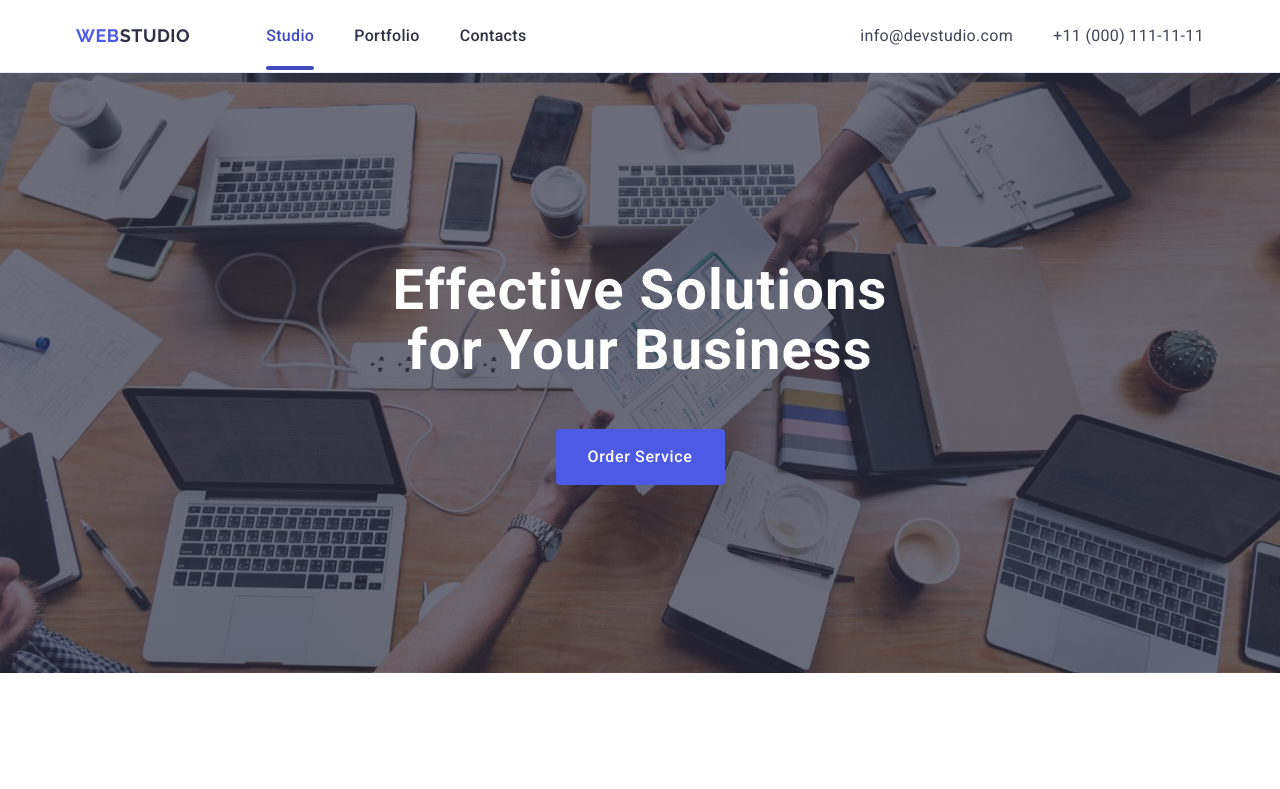
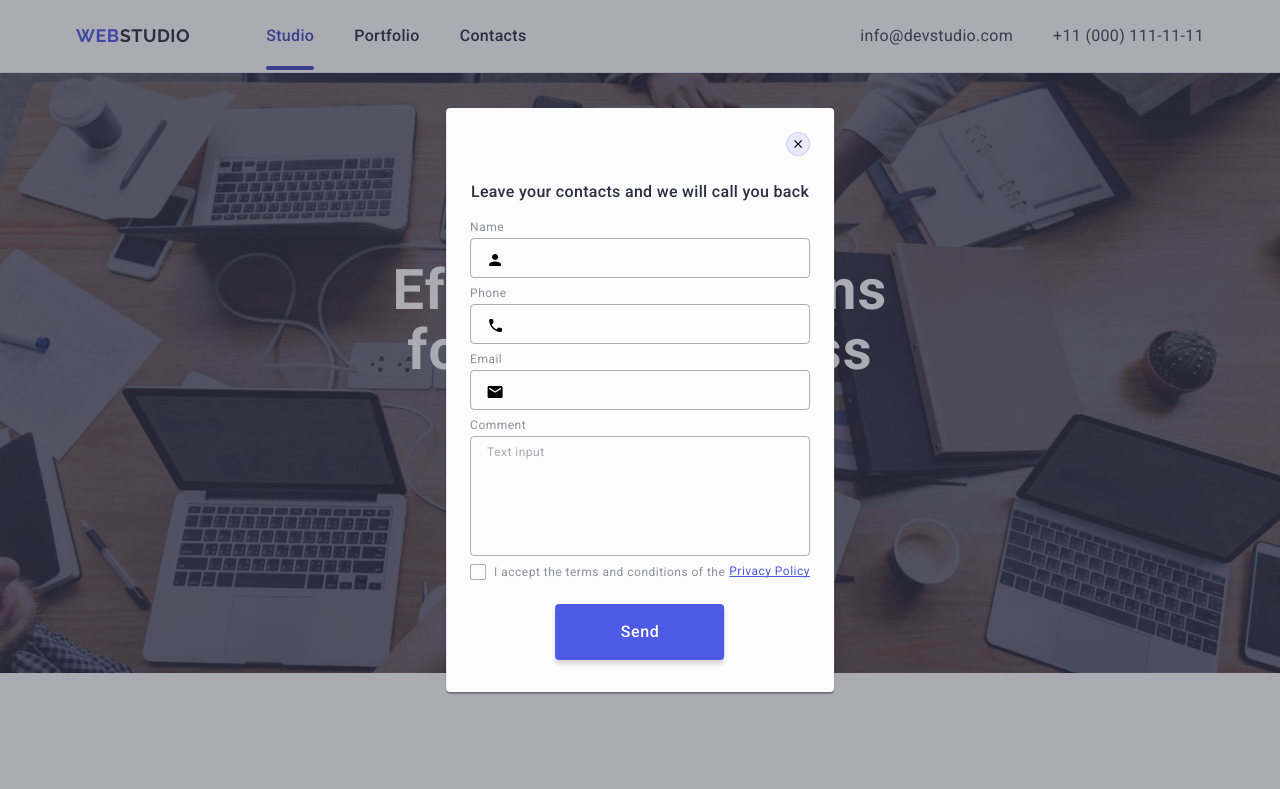
Before and after one commit to Ira0000/goit-markup-hw-05, a plain HTML site: page index.html in a window 1280 px wide. Shown: the top 789 px of the page. Drawn offline with nearby package versions, Linux system fonts and the light colour scheme.

Commit message:
change according to autotest

```diff
--- a/css/styles.css
+++ b/css/styles.css
@@ -510,9 +510,18 @@ button {
   letter-spacing: 0.04em;
   color: #fff;
   padding-left: 16px;
+  box-shadow: 0px 4px 4px rgba(0, 0, 0, 0.15);
 
   transition: border 250ms cubic-bezier(0.4, 0, 0.2, 1),
     outline 250ms cubic-bezier(0.4, 0, 0.2, 1);
+}
+
+.subscribe-field::placeholder {
+  font-weight: 400;
+  font-size: 12px;
+  line-height: 2;
+  letter-spacing: 0.04em;
+  color: #fff;
 }
 
 .subscribe-field:focus {
@@ -521,11 +530,12 @@ button {
 }
 
 .subscribe-button {
+  font-family: 'Roboto', sans-serif;
   display: flex;
   align-items: center;
   justify-content: center;
   gap: 16px;
-  width: 165px;
+  min-width: 165px;
   height: 40px;
   background-color: #4d5ae5;
   border-radius: 4px;
@@ -536,7 +546,7 @@ button {
   line-height: 1.5;
   letter-spacing: 0.04em;
   text-align: center;
-  color: #fff;
+  color: #ffffff;
   cursor: pointer;
   transition: background-color 250ms cubic-bezier(0.4, 0, 0.2, 1);
 }
@@ -564,9 +574,9 @@ button {
   height: 100%;
   z-index: 999;
 
-  opacity: 0;
+  /* opacity: 0;
   visibility: hidden;
-  pointer-events: none;
+  pointer-events: none; */
 
   transition: opacity 250ms cubic-bezier(0.4, 0, 0.2, 1),
     visibility 250ms cubic-bezier(0.4, 0, 0.2, 1);
@@ -585,24 +595,19 @@ button {
   transform: translate(-50%, -50%);
 
   max-width: 408px;
-  max-height: 584px;
+  min-height: 584px;
   box-shadow: 0 1px 1px 0 rgba(0, 0, 0, 0.14), 0 1px 3px 0 rgba(0, 0, 0, 0.12),
     0 2px 1px 0 rgba(0, 0, 0, 0.2);
   background: #fcfcfc;
   border-radius: 4px;
-  padding: 24px;
-}
-
-.form {
-  display: flex;
-  justify-content: center;
-  align-self: center;
-  flex-direction: column;
-  gap: 8px;
+  padding: 72px 24px 24px 24px;
+  transition: transform 250ms cubic-bezier(0.4, 0, 0.2, 1);
 }
 
 .close-button {
-  align-self: flex-end;
+  position: absolute;
+  top: 24px;
+  right: 24px;
   display: flex;
   justify-content: center;
   align-items: center;
@@ -614,9 +619,11 @@ button {
   box-shadow: none;
   margin-bottom: 16px;
   cursor: pointer;
+  padding: 0;
   transition: background-color 250ms cubic-bezier(0.4, 0, 0.2, 1),
     border 250ms cubic-bezier(0.4, 0, 0.2, 1);
 }
+
 .form-icon-close {
   transition: fill 250ms cubic-bezier(0.4, 0, 0.2, 1);
 }
@@ -641,18 +648,29 @@ button {
   margin-bottom: 16px;
 }
 
+.form {
+  /* display: flex;
+  justify-content: center;
+  align-self: center;
+  flex-direction: column;
+  gap: 8px; */
+}
+
 .modal-field {
-  display: flex;
+  /* display: flex;
   flex-direction: column;
-  gap: 4px;
+  gap: 4px; */
+  margin-bottom: 8px;
 }
 
 .form-label {
+  display: block;
   font-weight: 400;
   font-size: 12px;
   line-height: 1.17;
   letter-spacing: 0.04em;
   color: #8e8f99;
+  margin-bottom: 4px;
 }
 
 .form-field-wrap {
@@ -664,7 +682,7 @@ button {
 .form-email {
   border: 1px solid rgba(46, 47, 66, 0.4);
   border-radius: 4px;
-  width: 360px;
+  width: 100%;
   font-weight: 400;
   font-size: 12px;
   line-height: 1.17;
@@ -672,7 +690,10 @@ button {
   color: rgba(46, 47, 66, 0.4);
   height: 40px;
   padding-left: 38px;
-  transition: border 250ms cubic-bezier(0.4, 0, 0.2, 1),
+  background-color: transparent;
+  outline: transparent;
+
+  transition: border-color 250ms cubic-bezier(0.4, 0, 0.2, 1),
     outline 250ms cubic-bezier(0.4, 0, 0.2, 1);
   caret-color: #2e2f42;
 }
@@ -681,7 +702,7 @@ button {
 .form-tel:focus,
 .form-email:focus,
 .form-comment:focus {
-  border: 1px solid #4d5ae5;
+  border-color: #4d5ae5;
   outline: none;
 }
 
@@ -706,7 +727,7 @@ button {
   display: block;
   border: 1px solid rgba(46, 47, 66, 0.4);
   border-radius: 4px;
-  width: 360px;
+  width: 100%;
   font-weight: 400;
   font-size: 12px;
   line-height: 1.17;
@@ -718,10 +739,13 @@ button {
   padding-top: 8px;
   caret-color: #2e2f42;
   resize: none;
+  background-color: transparent;
+  outline: transparent;
+
   transition: border 250ms cubic-bezier(0.4, 0, 0.2, 1);
 }
 
-::placeholder {
+.form-comment::placeholder {
   font-family: inherit;
   font-weight: 400;
   font-size: 12px;
@@ -729,6 +753,7 @@ button {
   letter-spacing: 0.04em;
   color: rgba(46, 47, 66, 0.4);
 }
+
 /* -------------------------------------------*/
 
 /* --------CHECKBOX USER PRIVACY -----------*/
@@ -739,12 +764,7 @@ button {
   line-height: 1.17;
   letter-spacing: 0.04em;
   color: #8e8f99;
-  margin-bottom: 16px;
-}
-
-.input-check {
-  transition: border 250ms cubic-bezier(0.4, 0, 0.2, 1),
-    background-color 250ms cubic-bezier(0.4, 0, 0.2, 1);
+  margin-bottom: 24px;
 }
 
 .input-check-label {
@@ -753,7 +773,7 @@ button {
 }
 
 .check-empty {
-  display: flex;
+  display: inline-flex;
   align-items: center;
   justify-content: center;
   width: 16px;
@@ -761,6 +781,10 @@ button {
   border-radius: 2px;
   border: 1px solid rgba(46, 47, 66, 0.4);
   margin-right: 8px;
+  fill: transparent;
+  transition: background-color 250ms cubic-bezier(0.4, 0, 0.2, 1),
+    border 250ms cubic-bezier(0.4, 0, 0.2, 1),
+    fill 250ms cubic-bezier(0.4, 0, 0.2, 1);
 }
 
 .input-check-icon {
@@ -787,11 +811,13 @@ button {
 /* -------------------FORM BUTTON------------------*/
 
 .send-button {
-  align-self: center;
+  font-family: 'Roboto', sans-serif;
+  display: block;
+  margin: 0 auto;
   border: none;
   border-radius: 4px;
   padding: 16px 32px;
-  width: 169px;
+  min-width: 169px;
   height: 56px;
   box-shadow: 0 4px 4px 0 rgba(0, 0, 0, 0.15);
   background: #4d5ae5;
--- a/index.html
+++ b/index.html
@@ -505,16 +505,15 @@
                 type="email"
                 class="subscribe-field"
                 name="email"
-                value="E-mail"
+                placeholder="E-mail"
             /></label>
-            <div class="subscribe-button-wrapper">
+
             <button class="subscribe-button" type="submit">
               Subscribe
               <svg class="subscrobe-icon" width="24" height="24">
                 <use href="./images/icons.svg#icon-plane"></use>
               </svg>
             </button>
-            </div>
           </form>
         </div>
       </div>
@@ -525,18 +524,14 @@
 
     <div class="modal-overlay">
       <div class="modal-form">
-        <form class="form" name="your_contacts" autocomplete="off">
         <button class="close-button">
           <svg class="form-icon-close" width="8" height="8">
             <use xlink:href="./images/icons.svg#icon-close-black-18dp"></use>
           </svg>
         </button>
-          <p class="form-title">
-            Leave your contacts and we will call you back
-          </p>
-
+        <p class="form-title">Leave your contacts and we will call you back</p>
+        <form class="form" name="your_contacts" autocomplete="off">
           <!-- ---------------USER NAME FIELD---------------->
-
           <div class="modal-field">
             <label for="user-name" class="form-label">Name</label>
             <div class="form-field-wrap">
@@ -600,7 +595,7 @@
             />
             <label class="input-check-label" for="user-privacy">
               <span class="check-empty">
-                <svg class="input-check-icon" width="8" height="10">
+                <svg class="input-check-icon" width="10" height="8">
                   <use href="./images/icons.svg#icon-check"></use>
                 </svg>
               </span>
```
Lines whose indentation alone changed are shown as unchanged.
